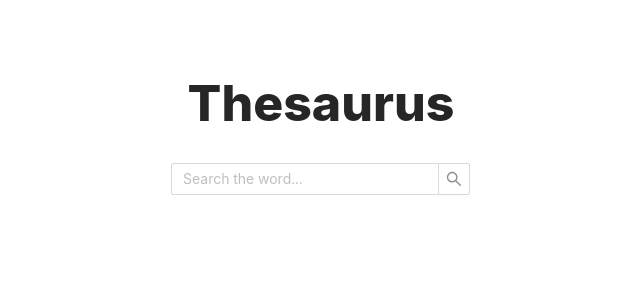
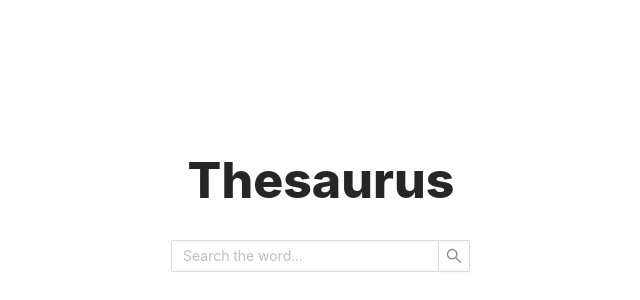
Before and after one commit to liyatheresa/Thesaurus, a React (Create React App) app: page / in a window 1280 px wide. Shown: the part 144-444 px from the top of the page, without its empty margins (319-959 px from the left). Built offline with nearby package versions, Linux system fonts and the light colour scheme.

Commit message:
Centered search bar postion

```diff
--- a/src/App.css
+++ b/src/App.css
@@ -6,20 +6,19 @@
 
 body,
 #root {
+  --search-area-height: 32px;
   min-height: 100vh;
 }
-#root {
-  display: flex;
-  flex-direction: column;
-  align-items: center;
-  position: relative;
-  gap: 20px;
-}
+
 .hidden {
   display: none !important;
 }
+
 .title {
   font-size: 50px;
   font-weight: 800;
-  margin-top: 13rem;
+  position: absolute;
+  top: 50%;
+  left: 50%;
+  transform: translate(-50%, calc(-100% - var(--search-area-height) / 2 - 20px));
 }
--- a/src/Components/SearchBar/SearchBar.scss
+++ b/src/Components/SearchBar/SearchBar.scss
@@ -1,4 +1,10 @@
 .search-area {
+  position: absolute;
+  top: 50%;
+  left: 50%;
+  transform: translate(-50%, -50%);
+  height: var(--search-area-height);
+
   display: flex;
   flex-direction: column;
   .search-bar {
```
